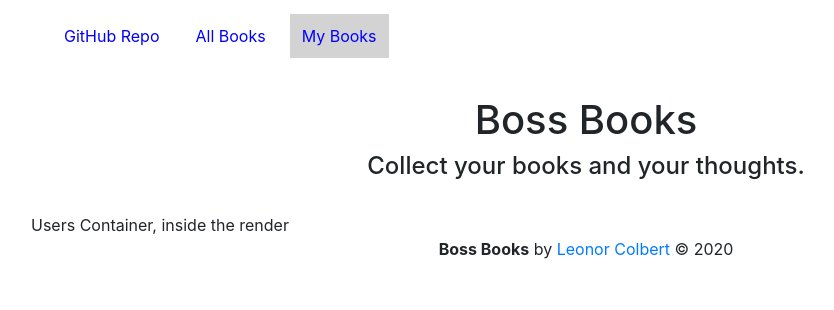
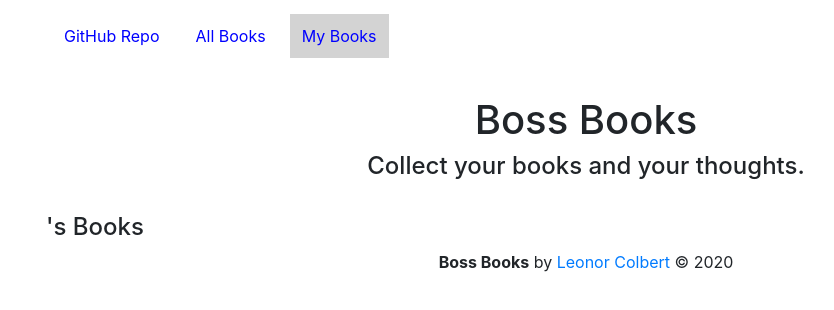
Before and after one commit to LeonorPDX/react-books-app, a React (Create React App) app in the folder books-frontend/: page /users in a window 1280 px wide. Shown: the top 310 px of the page, without its empty margins (54-888 px from the left). Built offline with nearby package versions, Linux system fonts and the light colour scheme.

Commit message:
Added user show page component

```diff
--- /dev/null
+++ b/books-frontend/src/components/users/User.js
@@ -0,0 +1,22 @@
+import React from 'react';
+
+import BookCard from '../books/BookCard'
+
+class User extends React.Component {
+
+    render() {
+        return (
+            <div className="container">
+
+            <h4>{this.props.user.username}'s Books</h4>
+            <div className="row row-cols-1 row-cols-md-4">
+                {this.props.user.userBooks.map(book => <BookCard key={book.id} book={book} />)}
+            </div>
+
+          </div>
+        )
+    }
+
+}
+
+export default User
--- a/books-frontend/src/containers/UsersContainer.js
+++ b/books-frontend/src/containers/UsersContainer.js
@@ -1,6 +1,8 @@
 import React, { Component } from 'react';
 import { connect } from 'react-redux';
-//
+
+
+import User from '../components/users/User';
 //import Books from '../components/books/Books';
 //import { fetchBooks } from '../actions/fetchBooks'
 //import SearchBooks from '../components/books/SearchBooks';
@@ -14,23 +16,23 @@ class UsersContainer extends Component {
     render() {
         return (
         <div>
-          Users Container, inside the render
+          <User user={this.props.user} />
         </div>
         )
 
     }
 }
-//
-//const mapState = state => {
-//  return {
-//    books: state.books.displayBooks
-//  }
-//}
-//
+
+const mapState = state => {
+  return {
+    user: state.user
+  }
+}
+
 //function mapDispatch(d) {
 //    return {
 //      fetchBooks: () => d(fetchBooks())
 //    }
 //}
-//
-export default connect()(UsersContainer);
+
+export default connect(mapState)(UsersContainer);
```
